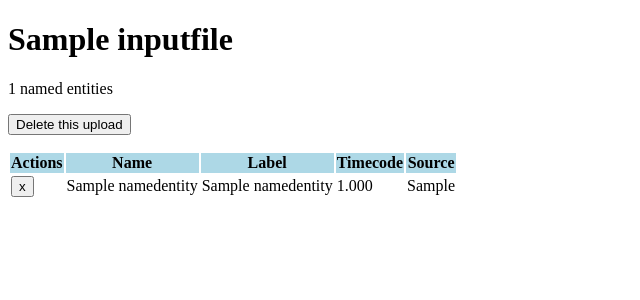
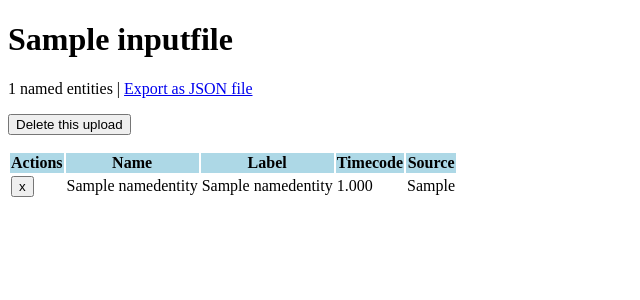
Before and after one commit to marcaltmann/ner-manager, a Django app: page /files/1/ in a window 1280 px wide. Shown: the top 300 px of the page, without its empty margins (0-640 px from the left). Run offline with Django 5.2, Linux system fonts and the light colour scheme; tables that the repository leaves empty hold one stand-in row (values such as "Sample post").

Commit message:
Add export function

```diff
--- a/core/templates/core/file_detail.html
+++ b/core/templates/core/file_detail.html
@@ -5,6 +5,10 @@
 
     <p>
         {{ entities|length }} named entities
+        |
+        <a href="{% url 'file_download' file.id %}">
+            Export as JSON file
+        </a>
     </p>
 
     <form method="POST" action="{% url 'file_delete' file.id %}">
--- a/core/urls.py
+++ b/core/urls.py
@@ -7,6 +7,7 @@ urlpatterns = [
     path('upload/', views.upload, name='upload'),
     path('files/', views.file_index, name="file_index"),
     path('files/<int:pk>/', views.file_detail, name='file_detail'),
-    path('files/<int:pk>/delete', views.file_delete, name='file_delete'),
-    path('entities/<int:pk>/delete', views.entity_delete, name='entity_delete'),
+    path('files/<int:pk>/download/', views.file_download, name='file_download'),
+    path('files/<int:pk>/delete/', views.file_delete, name='file_delete'),
+    path('entities/<int:pk>/delete/', views.entity_delete, name='entity_delete'),
 ]
--- a/core/views.py
+++ b/core/views.py
@@ -1,19 +1,17 @@
 import json
-from django.http import HttpResponseRedirect, JsonResponse
+import spacy
+from pathlib import Path
+from django.http import HttpResponseRedirect, HttpResponse
 from django.shortcuts import render, get_list_or_404, get_object_or_404
 from django.urls import reverse
 
 from core.forms import UploadFileForm
 from core.models import InputFile, NamedEntity
 
-import json
-import time
-import spacy
-
 nlp = spacy.load("de_core_news_lg")
 
 
-def do_ner(input_file: InputFile, transcript: list):
+def do_ner(input_file: InputFile, transcript: list) -> None:
     entities = list()
     for segment in transcript:
         doc = nlp(segment['text'])
@@ -28,6 +26,20 @@ def do_ner(input_file: InputFile, transcript: list):
             entities.append(entity)
 
     NamedEntity.objects.bulk_create(entities)
+
+
+def entities_as_json(input_file: InputFile) -> str:
+    entity_dict = dict()
+    entities = input_file.namedentity_set.all()
+    for entity in entities:
+        if entity.label not in entity_dict:
+            entity_dict[entity.label] = dict()
+        if entity.name not in entity_dict[entity.label]:
+            entity_dict[entity.label][entity.name] = list()
+        tc = float(entity.timecode)
+        entity_dict[entity.label][entity.name].append(tc)
+    entity_json = json.dumps(entity_dict, indent=4, ensure_ascii=False)
+    return entity_json
 
 
 def index(request):
@@ -55,8 +67,8 @@ def upload(request):
 
 
 def file_index(request):
-    list = get_list_or_404(InputFile)
-    context = {"list": list}
+    file_list = get_list_or_404(InputFile)
+    context = {"list": file_list}
     return render(request, "core/file_index.html", context)
 
 
@@ -67,6 +79,16 @@ def file_detail(request, pk):
         "entities": input_file.namedentity_set.order_by("name", "timecode"),
     }
     return render(request, "core/file_detail.html", context)
+
+
+def file_download(request, pk):
+    input_file = get_object_or_404(InputFile, pk=pk)
+    json_str = entities_as_json(input_file)
+    response = HttpResponse(json_str, content_type="application/json")
+    filename_stem = Path(input_file.name).stem
+    filename = f"{filename_stem}_ner.json"
+    response["Content-Disposition"] = f'attachment; filename="{filename}"'
+    return response
 
 
 def file_delete(request, pk):
```
